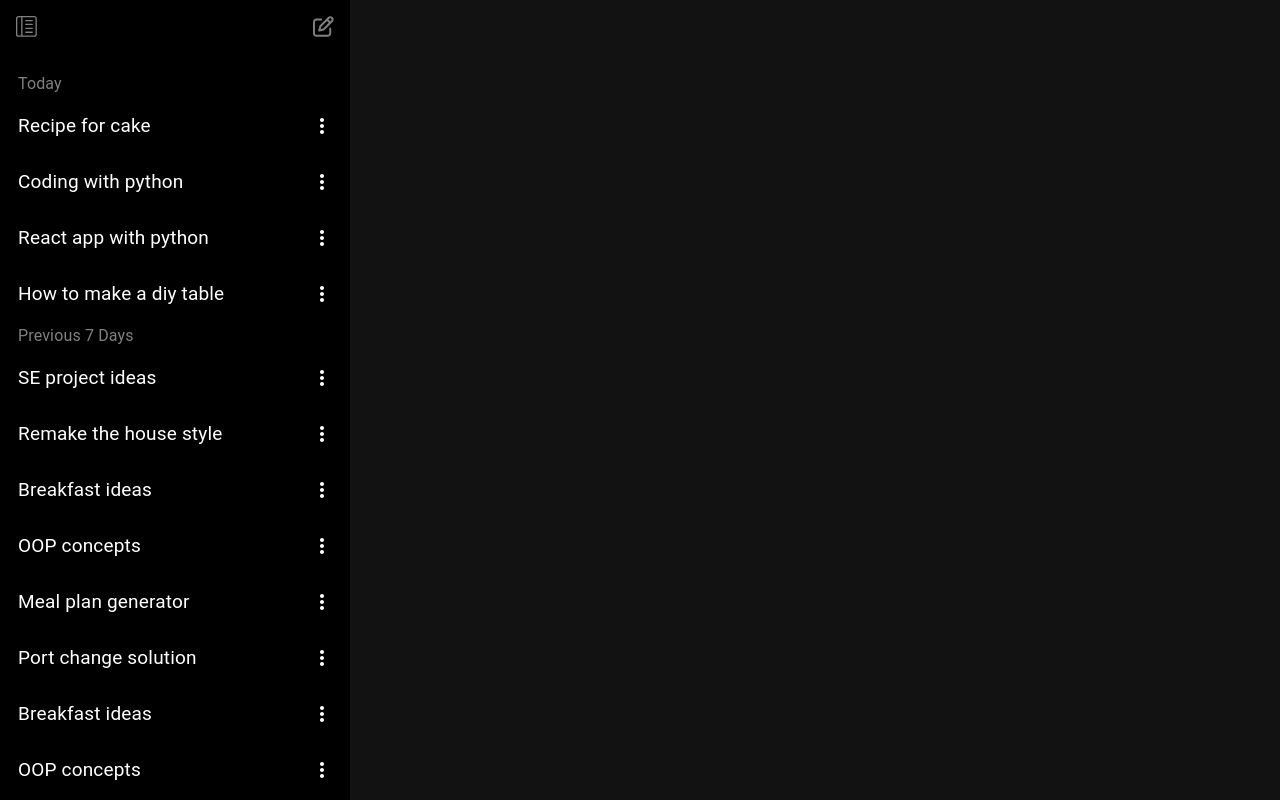
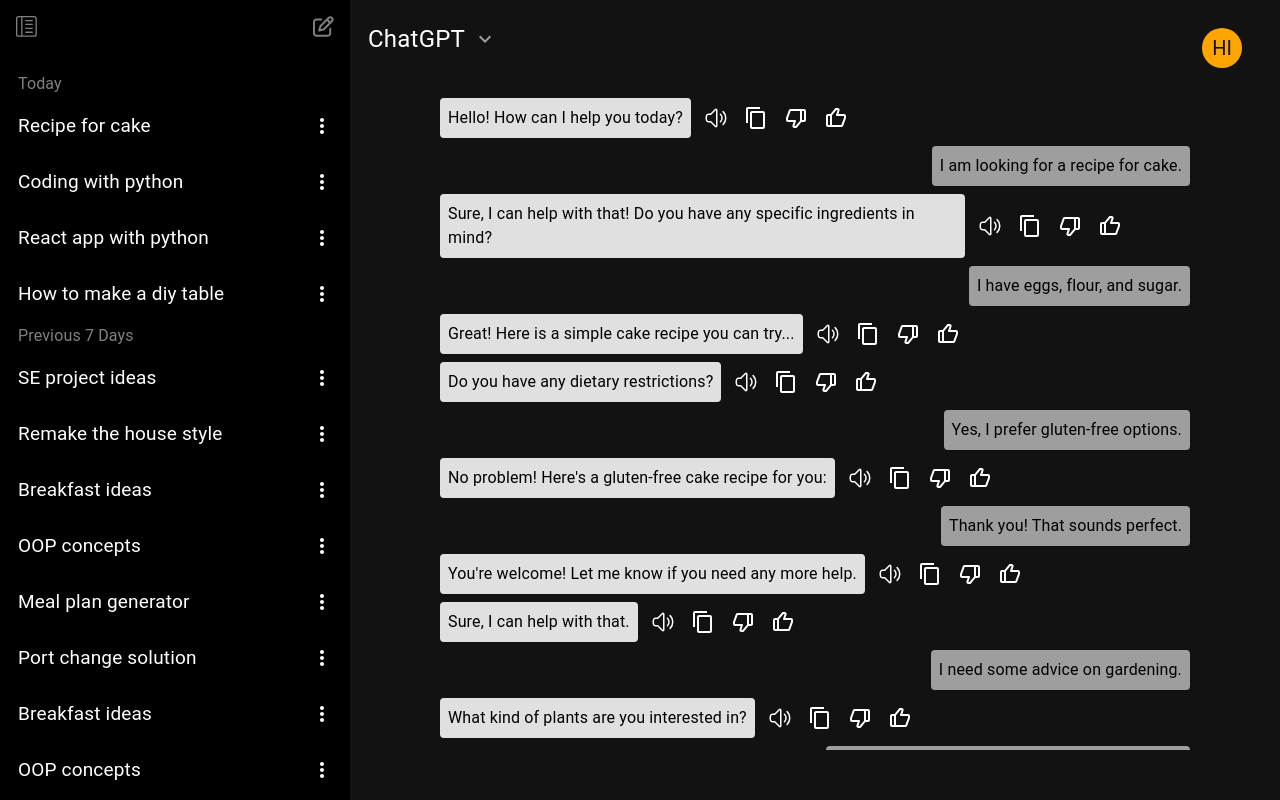
Before and after one commit to Hiru1003/chatgpt-ui, a React (Create React App) app: page /DummyChat in a window 1280 px wide. Built offline with nearby package versions, Linux system fonts and the light colour scheme.

Commit message:
feat: dummy msg page with icons

```diff
--- a/src/App.js
+++ b/src/App.js
@@ -9,6 +9,7 @@ import SignupPage from './components/SignUp';
 import ForgotPasswordPage from './components/ForgotPassword';
 import { Routes, Route, useLocation } from 'react-router-dom';
 import { useMediaQuery, Box } from '@mui/material';
+import DummyChat from './components/DummyChat';
 
 const theme = createTheme({
   palette: {
@@ -60,6 +61,7 @@ function App() {
           <Routes>
             <Route path="/login" element={<LoginPage />} />
             <Route path="/signup" element={<SignupPage />} />
+            <Route path="/DummyChat" element={<DummyChat />} />
             <Route path="/forgot-password" element={<ForgotPasswordPage />} />
             <Route path="/message" element={<MessagePage />} />
             <Route path="/" element={<MainPage />} />
--- /dev/null
+++ b/src/components/DummyChat.js
@@ -0,0 +1,92 @@
+import React from 'react';
+import { Box, Typography, IconButton } from '@mui/material';
+import { MdContentCopy } from "react-icons/md";
+import { BiDislike, BiLike } from "react-icons/bi";
+import { HiOutlineSpeakerWave } from "react-icons/hi2";
+import { CgAttachment } from "react-icons/cg";
+import { MdKeyboardVoice } from "react-icons/md";
+import { LiaBookSolid } from "react-icons/lia";
+import { FaCircleArrowUp } from "react-icons/fa6";
+import ChatgptDropdownHeader from './ChatgptDropdownHeader';
+
+const DummyChat = () => {
+    const messages = [
+        { text: 'Hello! How can I help you today?', sender: 'left' },
+        { text: 'I am looking for a recipe for cake.', sender: 'right' },
+        { text: 'Sure, I can help with that! Do you have any specific ingredients in mind?', sender: 'left' },
+        { text: 'I have eggs, flour, and sugar.', sender: 'right' },
+        { text: 'Great! Here is a simple cake recipe you can try...', sender: 'left' },
+        { text: 'Do you have any dietary restrictions?', sender: 'left' },
+        { text: 'Yes, I prefer gluten-free options.', sender: 'right' },
+        { text: 'No problem! Here\'s a gluten-free cake recipe for you:', sender: 'left' },
+        { text: 'Thank you! That sounds perfect.', sender: 'right' },
+        { text: 'You\'re welcome! Let me know if you need any more help.', sender: 'left' },
+        { text: 'Sure, I can help with that.', sender: 'left' },
+        { text: 'I need some advice on gardening.', sender: 'right' },
+        { text: 'What kind of plants are you interested in?', sender: 'left' },
+        { text: 'I want to grow some vegetables in my backyard.', sender: 'right' },
+        { text: 'That\'s a great idea! Here are some tips for growing vegetables:', sender: 'left' },
+        { text: 'Thank you! I\'ll give it a try.', sender: 'right' },
+      ];
+
+  return (
+    <Box sx={{ padding: '10px', height: 'calc(100% - 50px)', overflowY: 'auto' }}>
+        <Box sx={{ paddingBottom: '30px'}}>
+            <ChatgptDropdownHeader/>
+        </Box>
+      {messages.map((msg, index) => (
+
+        <Box
+          key={index}
+          sx={{
+            display: 'flex',
+            paddingLeft:10,
+              paddingRight:10,
+            justifyContent: msg.sender === 'left' ? 'flex-start' : 'flex-end',
+            mb: 1,
+          }}
+        >
+          <Box
+            sx={{
+              bgcolor: msg.sender === 'left' ? 'grey.300' : 'grey.500',
+              color: 'black',
+              borderRadius: 1,
+              p: 1,
+              maxWidth: '70%',
+              position: 'relative', // Add position relative to position icons
+            }}
+          >
+            <Typography variant="body1">{msg.text}</Typography>
+          </Box>
+          {/* Icons */}
+          <Box
+            sx={{
+              display: 'flex',
+              alignItems: 'center',
+              marginLeft: msg.sender === 'left' ? '5px' : '0', // Adjust icon position based on sender
+            }}
+          >
+            {msg.sender === 'left' && (
+              <>
+                <IconButton aria-label="Read Aloud">
+                  <HiOutlineSpeakerWave style={{ color: 'white' }} />
+                </IconButton>
+                <IconButton aria-label="Copy">
+                  <MdContentCopy style={{ color: 'white' }} />
+                </IconButton>
+                <IconButton aria-label="Dislike">
+                  <BiDislike style={{ color: 'white' }} />
+                </IconButton>
+                <IconButton aria-label="Like">
+                  <BiLike style={{ color: 'white' }} />
+                </IconButton>
+              </>
+            )}
+          </Box>
+        </Box>
+      ))}
+    </Box>
+  );
+};
+
+export default DummyChat;
--- a/src/components/MainPage.js
+++ b/src/components/MainPage.js
@@ -53,7 +53,6 @@ const MainPage = () => {
       pr: 10,
       pt: 1,
       pb: 3,
-      width: 'full',
       flexGrow: 1,
       display: 'flex',
       flexDirection: 'column',
@@ -132,11 +131,10 @@ const MainPage = () => {
       </Box>
 
       <Box sx={{ position: 'relative',bottom: 0,top: 165, display: 'flex', alignItems: 'center', justifyContent: 'center', }}>
-      <Box>
-        <Typography sx={{ color: "grey", fontSize: '16px', textAlign:'center' }}>ChatGPT can make mistakes. Check important info.</Typography>
-      </Box>
-
-    </Box>
+        <Box>
+          <Typography sx={{ color: "grey", fontSize: '16px', textAlign:'center' }}>ChatGPT can make mistakes. Check important info.</Typography>
+        </Box>
+     </Box>
 
     <QuestionMarkDropdown/>
 
--- a/src/components/Message.js
+++ b/src/components/Message.js
@@ -11,6 +11,7 @@ import { CgAttachment } from "react-icons/cg";
 import { MdKeyboardVoice } from "react-icons/md";
 import { LiaBookSolid } from "react-icons/lia";
 import { FaCircleArrowUp } from "react-icons/fa6";
+import QuestionMarkDropdown from './QuestionMarkDropdown';
 
 const Message = () => {
   const [messages, setMessages] = useState([]);
@@ -72,8 +73,8 @@ const Message = () => {
         ref={containerRef}
         sx={{
           mt: 2,
-          maxHeight: 'calc(100% - 120px)',
-          overflowY: messages.length ? 'auto' : 'hidden',
+          flexGrow: 1,
+          overflowY: 'auto',
           display: 'flex',
           flexDirection: 'column',
           gap: '40px',
@@ -143,6 +144,7 @@ const Message = () => {
       {/* Text Field and IconButton */}
       <Box sx={{
           mt: 2,
+          mb:-3,
           display: 'flex',
           flexDirection: 'row',
           alignItems: 'center',
@@ -168,7 +170,8 @@ const Message = () => {
             }
           }}
           sx={{
-            width: 'calc(80% - 55px)',
+            width: 'calc(70% - 55px)',
+
             mr: 1,
             border: '1px solid black',
             borderRadius: '15px',
@@ -190,6 +193,11 @@ const Message = () => {
         </IconButton>
       </Box>
 
+      <Box sx={{ display: 'flex', alignItems: 'center', justifyContent: 'center', mt:3 }}>
+        <Typography sx={{ color: "grey", fontSize: '16px', textAlign:'center' }}>ChatGPT can make mistakes. Check important info.</Typography>
+      </Box>
+
+      <QuestionMarkDropdown />
     </Box>
   );
 }
--- a/src/components/Sidebar.js
+++ b/src/components/Sidebar.js
@@ -1,11 +1,12 @@
 import React from 'react';
 import { Box, Typography, IconButton } from '@mui/material';
 import Footer from './Footer';
-import ChatHistory from './ChatHistory';
+import DummyChat from './DummyChat';
 import { BsReverseLayoutTextSidebarReverse } from "react-icons/bs";
 import { FaRegPenToSquare } from "react-icons/fa6";
 import { Link } from 'react-router-dom';
 import { FaQuestionCircle } from "react-icons/fa";
+import ChatHistory from './ChatHistory'
 import { BsStars } from 'react-icons/bs';
 
 const Sidebar = ({ isVisible, onToggleSidebar }) => {
@@ -56,7 +57,7 @@ const Sidebar = ({ isVisible, onToggleSidebar }) => {
               <Typography variant="subtitle1" style={{ color: 'grey' }}>Today</Typography>
             </Box>
 
-            <Link style={{ textDecoration: 'none' }} to='/message'>
+            <Link style={{ textDecoration: 'none' }} to='/DummyChat'>
               <ChatHistory text="Recipe for cake" />
               <ChatHistory text="Coding with python" />
               <ChatHistory text="React app with python" />
@@ -68,7 +69,7 @@ const Sidebar = ({ isVisible, onToggleSidebar }) => {
             <Typography variant="subtitle1" style={{ color: 'grey' }}>Previous 7 Days</Typography>
           </Box>
           <Box>
-            <Link style={{ textDecoration: 'none' }} to='/message'>
+            <Link style={{ textDecoration: 'none' }} to='/DummyChat'>
               <ChatHistory text="SE project ideas" />
               <ChatHistory text="Remake the house style" />
               <ChatHistory text="Breakfast ideas" />
```
